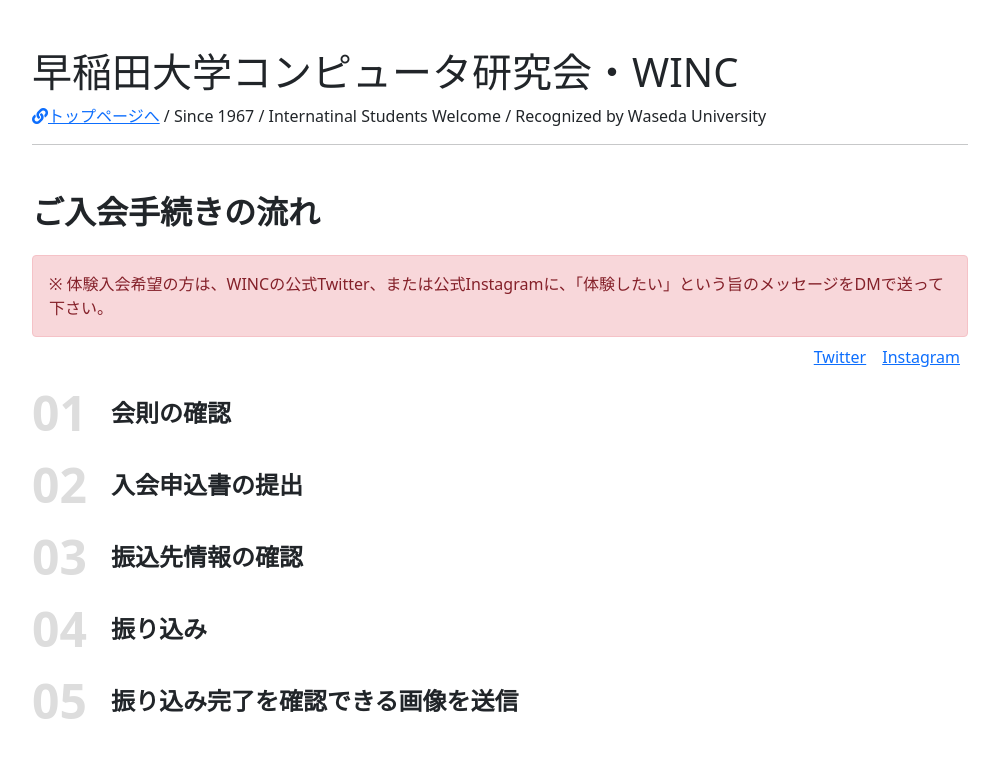
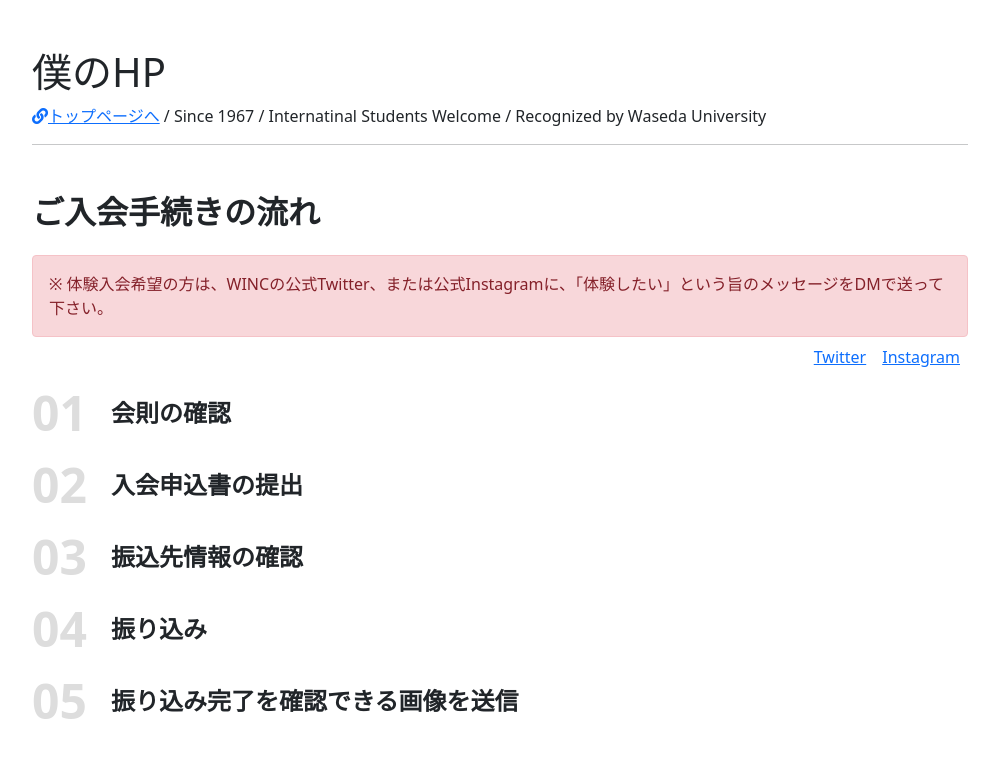
Before and after one commit to winc1980/secure.register.winc.ne.jp, a plain HTML site: page index.html in a window 1280 px wide. Shown: the top 782 px of the page, without its empty margins (140-1139 px from the left). Drawn offline with nearby package versions, Linux system fonts and the light colour scheme.

Commit message:
change-title

```diff
--- a/index.html
+++ b/index.html
@@ -47,7 +47,7 @@
 
 <body>
     <div class="container">
-        <h1 class="pt-5">早稲田大学コンピュータ研究会・WINC</h1>
+        <h1 class="pt-5">僕のHP</h1>
         <p>
         <a href="https://www.winc.ne.jp"
             ><i class="fas fa-link"></i>トップページへ</a
```
